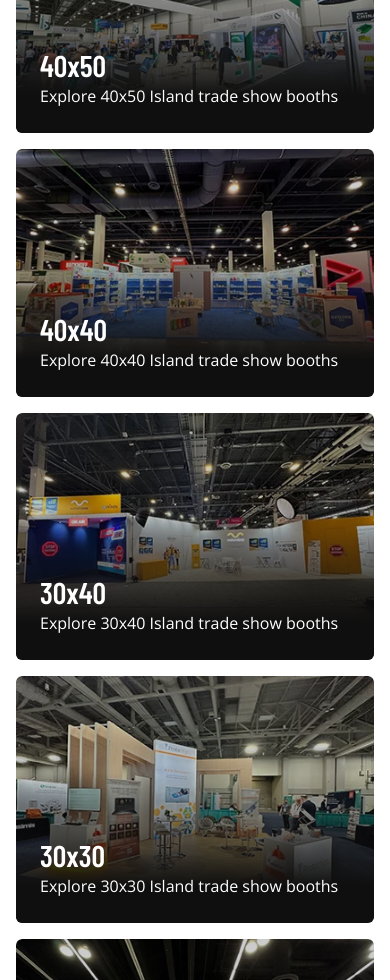
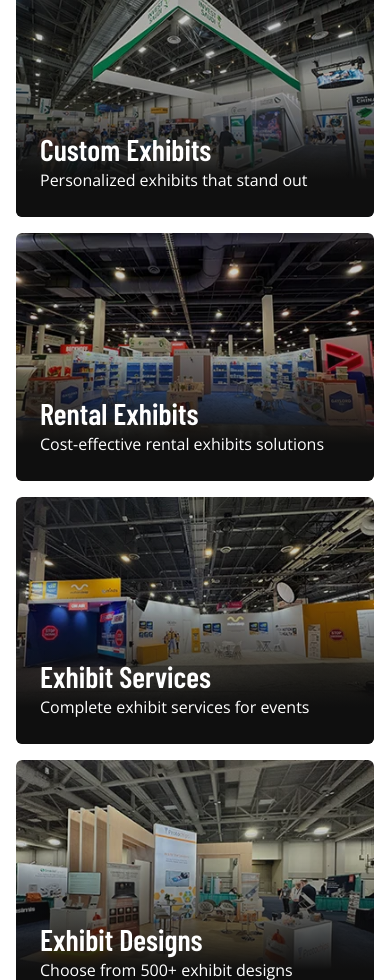
Before and after one commit to DheerajTriumfo/triumfoInc, a Next.js app: page / in a window 390 px wide. Shown: the part 1020-2000 px from the top of the page. Built offline with nearby package versions, Linux system fonts and the light colour scheme; no server answers; a web font is replaced by a local one.

Commit message:
Home changes

```diff
--- a/app/home/boothcard.js
+++ b/app/home/boothcard.js
@@ -6,74 +6,40 @@ export default function BoothGrid() {
 
   const cards = [
     {
-      number: "40x50",
-      title: "40x50",
-      text: "Explore 40x50 Island trade show booths",
+      title: "Custom Exhibits",
+      text: "Personalized exhibits that stand out",
       image: "/images/40x50-booth.webp",
-      url : "/40x50-trade-show-booth/",
+      url : "/custom-exhibit-rental/",
     },
     {
-      number: "40x50",
-      title: "40x40",
-      text: "Explore 40x40 Island trade show booths",
+      title: "Rental Exhibits",
+      text: "Cost-effective rental exhibits solutions",
       image: "/images/40x40-booth.webp",
-      url : "/40x40-trade-show-booth/",
+      url : "/trade-show-booth-display-rentals/",
     },
     {
-      number: "30x40",
-      title: "30x40",
-      text: "Explore 30x40 Island trade show booths",
+      title: "Exhibit Services",
+      text: "Complete exhibit services for events",
       image: "/images/30x40-booth.webp",
-      url : "/30x40-trade-show-booth/",
+      url : "",
     },
     {
-      number: "30x30",
-      title: "30x30",
-      text: "Explore 30x30 Island trade show booths",
+      title: "Exhibit Designs",
+      text: "Choose from 500+ exhibit designs",
       image: "/images/30x30-booth.webp",
-      url : "/30x30-trade-show-booth/",
+      url : "",
     },
     {
-      number: "20x40",
-      title: "20x40",
-      text: "Explore 20x40 Island trade show booths",
+      title: "About Company",
+      text: "Company overview and expertise",
       image: "/images/20x40-booth.webp",
-      url : "/20x40-trade-show-booth/",
+      url : "/about-us/",
     },
     {
-      number: "20x30",
-      title: "20x30",
-      text: "Explore 20x30 Island trade show booths",
+      title: "Exhibit Guide",
+      text: "Smart guide for successful exhibits",
       image: "/images/20x30-booth.webp",
-      url : "/20x30-trade-show-booth/",
-    },
-    {
-      number: "20x20",
-      title: "20x20",
-      text: "Explore 20x20 Island trade show booths",
-      image: "/images/20x20-booth.webp",
-      url : "/20x20-trade-show-booth/",
-    },
-    {
-      number: "10x30",
-      title: "10x30",
-      text: "Explore 10x30 Inline trade show booths",
-      image: "/images/10x30-booth.webp",
-      url : "/10x30-trade-show-booth/",
-    },
-    {
-      number: "10x20",
-      title: "10x20",
-      text: "Explore 10x20 Inline trade show booths",
-      image: "/images/10x20-booth.webp",
-      url : "/10x20-trade-show-booth/",
-    },
-    {
-      number: "10x10",
-      title: "10x10",
-      text: "Explore 10x10 Inline trade show booths",
-      image: "/images/10x10-booth.webp",
-      url : "/10x10-trade-show-booth/",
+      url : "",
     },
 
 
@@ -93,27 +59,6 @@ export default function BoothGrid() {
         ))}
       </div>
 
-      {/* Show more / Show less Button */}
-      <div className="flex justify-center mt-8">
-        {!showAll && (
-          <button
-            onClick={() => setShowAll(true)}
-            className="px-8 py-3 bg-[#8E2614] text-xl text-white rounded-lg hover:bg-[#722011] transition cursor-pointer"
-          >
-            Show More
-          </button>
-        )}
-
-        {showAll && (
-          <a
-            href="/contact-us/"
-            onClick={handleShowLessClick}
-            className="px-8 py-3 bg-[#8E2614] text-xl text-white rounded-lg hover:bg-[#722011] transition cursor-pointer"
-          >
-            Get A Quote
-          </a>
-        )}
-      </div>
     </>
   );
 }
--- a/app/home/faq.js
+++ b/app/home/faq.js
@@ -22,19 +22,19 @@ export default function Faqtab(){
 			});
 
 			$this.find(".tab-caption").hide();
-			$this.find(".tab-caption:first").show();
-			$this.find(".tab-button:first").addClass("on");
+			//$this.find(".tab-caption:first").show();
+			//$this.find(".tab-button:first").addClass("on");
 		});
 	}, []);
 
 	return(
 		<>
 		<section>
-        <div className="faqbg bg-[#34343C] py-20">
+        <div className="faqbg bg-white py-20">
           <div className="container mx-auto px-4">
             <div className="max-w-4xl mb-12 text-center mx-auto">
-                <h2 className="text-white text-6xl font-bold mb-4">FAQs</h2>
-                <p className="text-white mb-6 text-base">Explore the following FAQs to get answers to your queries about our trade show services and approach.</p>
+                <h2 className="text-gray-700 text-6xl font-bold mb-4">FAQs</h2>
+                <p className="text-gray-700 mb-6 text-base">Explore the following FAQs to get answers to your queries about our trade show services and approach.</p>
               </div>
             <div className="grid grid-cols-1 lg:grid-cols-2 md:gap-12">
               <div className="">
@@ -56,15 +56,19 @@ export default function Faqtab(){
                     <p>Yes. We provide full on-site management, including supervision during installation and dismantling, technical adjustments, and coordination with show organizers.</p>
                   </div>
                 </div>
-                <div className="borbg mb-4 rounded-xl overflow-hidden">
+                <div className="borbg rounded-xl overflow-hidden">
                   <div className="tab-button text-xl font-medium px-4 bg-[#943724] py-4 text-white cursor-pointer flex items-center gap-x-2">
                     <svg xmlns="http://www.w3.org/2000/svg" className="h-5 w-5" fill="none" viewBox="0 0 24 24" stroke="#ffffff" strokeWidth="3">
                       <path strokeLinecap="round" strokeLinejoin="round" d="M5 13l4 4L19 7"></path>
-							    	</svg> What are the most common booth sizes at U.S. trade shows?</div>
+                    </svg> Can you support trade shows outside the U.S.?</div>
                   <div className="tab-caption px-6 py-4 bg-white text-base text-gray-600">
-                    <p>Popular sizes include 10x10, 10x20, 20x20, 30x30 ft, and larger island booths like 40x40 ft at major expos.</p>
+                    <p>Yes. Triumfo manages global trade show projects, ensuring consistent quality and timely execution across Europe, UAE, Asia, and other destinations.</p>
                   </div>
                 </div>
+
+
+              </div>
+              <div className="">
                   <div className="borbg mb-4 rounded-xl overflow-hidden">
                   <div className="tab-button text-xl font-medium px-4 bg-[#943724] py-4 text-white cursor-pointer flex items-center gap-x-2">
                     <svg xmlns="http://www.w3.org/2000/svg" className="h-5 w-5" fill="none" viewBox="0 0 24 24" stroke="#ffffff" strokeWidth="3">
@@ -98,18 +102,17 @@ export default function Faqtab(){
                     <p className="mt-3">All services are handled in-house by our expert teams for full quality control.</p>
                   </div>
                 </div>
-                <div className="borbg rounded-xl overflow-hidden">
+                <div className="borbg mb-4 rounded-xl overflow-hidden">
                   <div className="tab-button text-xl font-medium px-4 bg-[#943724] py-4 text-white cursor-pointer flex items-center gap-x-2">
                     <svg xmlns="http://www.w3.org/2000/svg" className="h-5 w-5" fill="none" viewBox="0 0 24 24" stroke="#ffffff" strokeWidth="3">
                       <path strokeLinecap="round" strokeLinejoin="round" d="M5 13l4 4L19 7"></path>
-							    	</svg> Can you support trade shows outside the U.S.?</div>
+                    </svg> What are the most common booth sizes at U.S. trade shows?</div>
                   <div className="tab-caption px-6 py-4 bg-white text-base text-gray-600">
-                    <p>Yes. Triumfo manages global trade show projects, ensuring consistent quality and timely execution across Europe, UAE, Asia, and other destinations.</p>
+                    <p>Popular sizes include 10x10, 10x20, 20x20, 30x30 ft, and larger island booths like 40x40 ft at major expos.</p>
                   </div>
                 </div>
 
               </div>
-              <div className="self-center hidden lg:block"><Image src="/images/home-faq2.webp" width="602" height="650" alt="Trade Show Booth with large hanging & LED strip" className="w-full h-auto rounded-xl"/></div>
             </div>
           </div>
         </div>
--- a/next.config.mjs
+++ b/next.config.mjs
@@ -97,11 +97,11 @@ const nextConfig = {
         destination: '/',
         permanent: true,
       },
-      {
-        source: "/custom-exhibit-rental/",
-        destination: "/",
-        permanent: true,
-      },
+      // {
+      //   source: "/custom-exhibit-rental/",
+      //   destination: "/",
+      //   permanent: true,
+      // },
       {
         source: "/custom-trade-show-displays/",
         destination: "/",
```
Also changed, not shown: app/components/Home.js (+6 -31 lines). Lines whose indentation alone changed are shown as unchanged.
